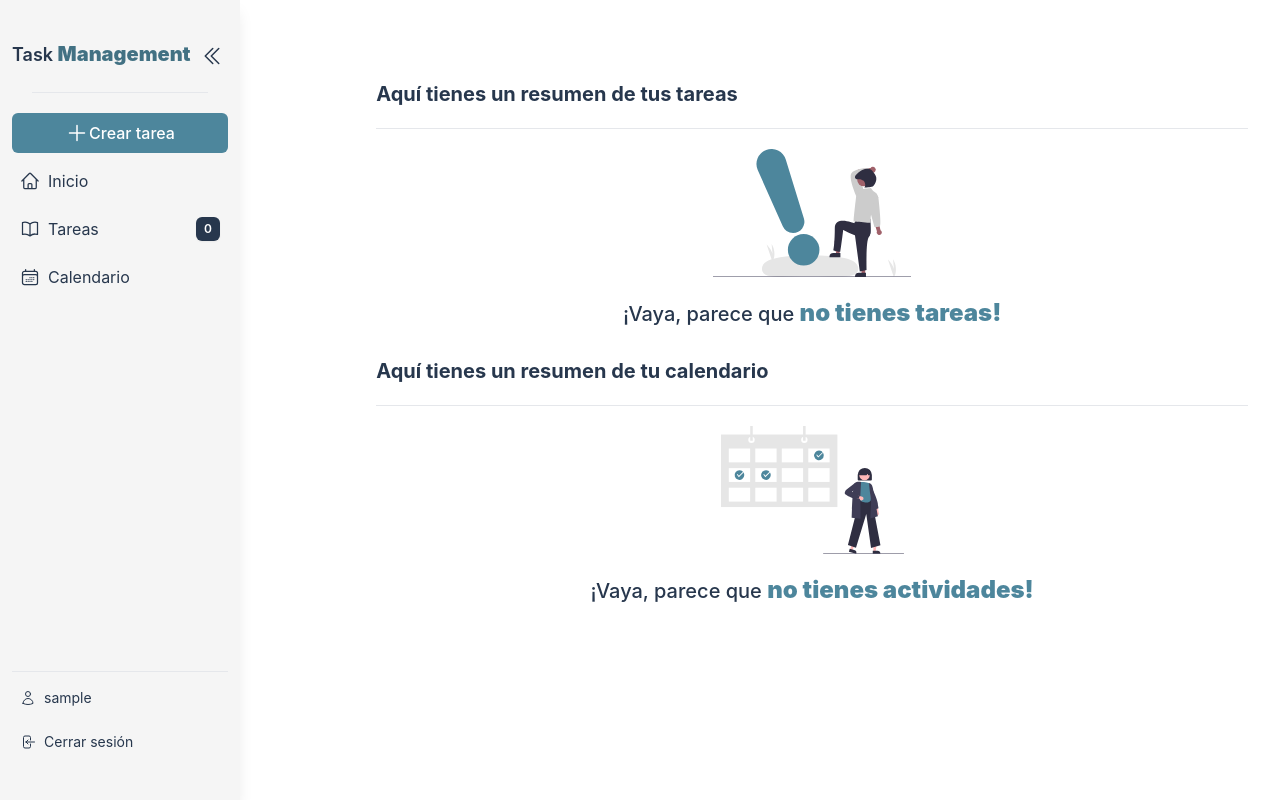
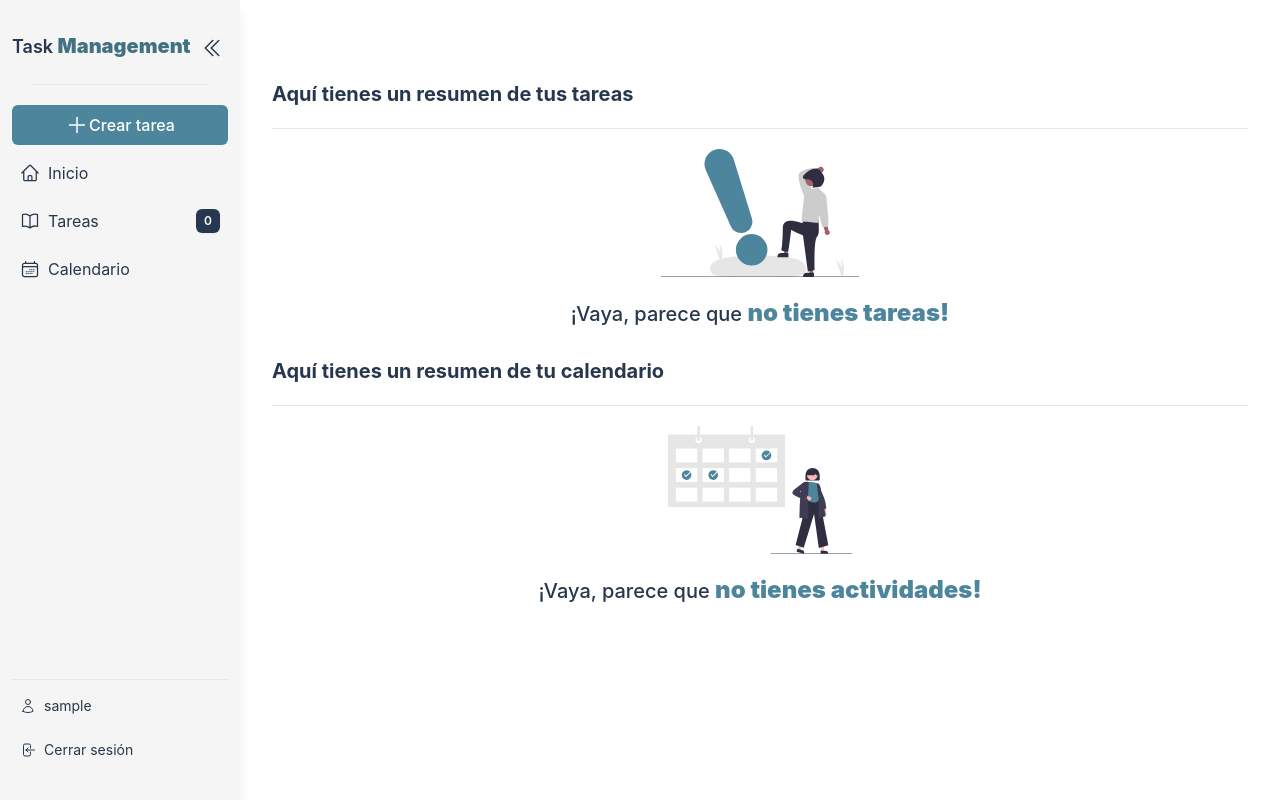
Before and after one commit to kelvincedcas/django-TasksManagement, a Django app: page / in a window 1280 px wide. Run offline with Django 5.2, Linux system fonts and the light colour scheme; the visitor is signed in with stand-in values (Sample User, id 1); data that the repository does not hold is empty; style sheets or scripts are compiled from the project's sources; some libraries are stand-ins or nearby versions; some web fonts are replaced.

Commit message:
cambios fuentes2

```diff
--- a/tasks/templates/base.html
+++ b/tasks/templates/base.html
@@ -11,11 +11,8 @@
 {% load static %}
 <body class="sm:font-inter h-screen">
     <main class="flex">
-        <div>
-            Esto es una prueba
-        </div>
         <aside id="sidebar" class="hidden sm:flex fixed bg-neutral-100 h-screen min-w-60 shadow-lg px-3 transition-all duration-500">
-            <nav class="w-full text-dark py-10 h-screen flex flex-col justify-between">
+            <nav class="w-full text-dark py-8 h-screen flex flex-col justify-between">
                 <div>
                     <div class="flex justify-between">
                         <p class="text-lg font-semibold text-dark">Task <span class="text-xl font-black text-primary-hover">Management</span></p>
--- a/tasks/templates/index.html
+++ b/tasks/templates/index.html
@@ -7,7 +7,7 @@
     <title>Administrador de tareas</title>
     {% tailwind_css %}
 </head>
-<body class="sm:font-Inter h-screen">
+<body class="sm:font-inter h-screen">
     {% load static %}
     <main class="flex min-h-screen w-screen flex-col sm:supports-[min-height:100dvh]:min-h-[100dvh] md:grid md:grid-cols-2 lg:grid-cols-[60%_40%]">
         <section class="hidden flex-1 flex-col justify-center px-5 pt-8 md:flex md:px-6 md:py-[22px] lg:px-8 items-center bg-neutral-100">
```
